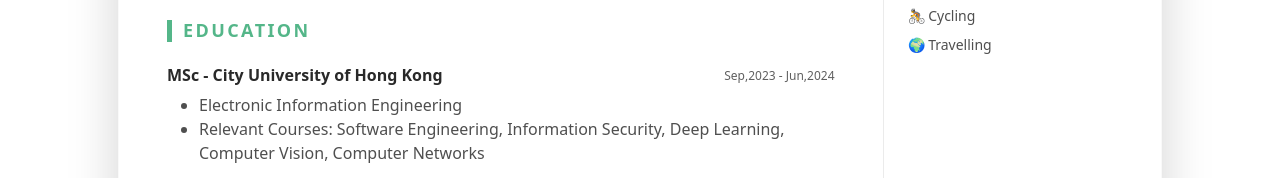
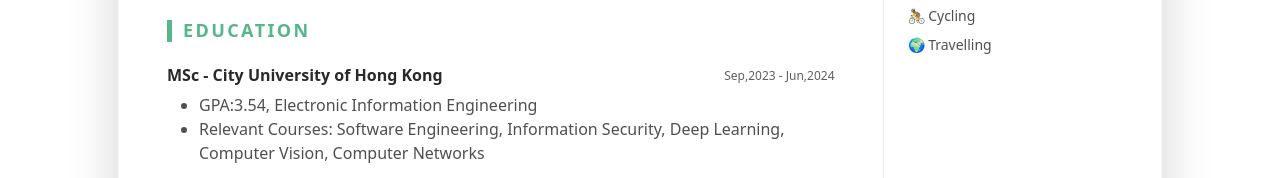
Before and after one commit to ly3ly/ly3ly.github.io, a plain HTML site: page index.html in a window 1280 px wide. Shown: the part 1755-1933 px from the top of the page. Drawn offline with Linux system fonts and the light colour scheme.

Commit message:
cityu gpa

```diff
--- a/index.html
+++ b/index.html
@@ -348,7 +348,7 @@
 
 									</div>
 									<ul class="resume-list">
-										<li>Electronic Information Engineering </li>
+										<li>GPA:3.54, Electronic Information Engineering </li>
 										<li>Relevant Courses: Software Engineering, Information Security, Deep Learning,
 											Computer Vision, Computer Networks</li>
 									</ul>
```
Also changed, not shown: 2 other files.
